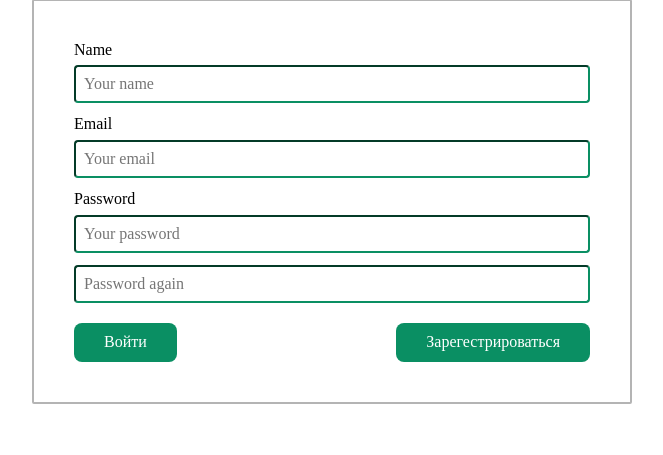
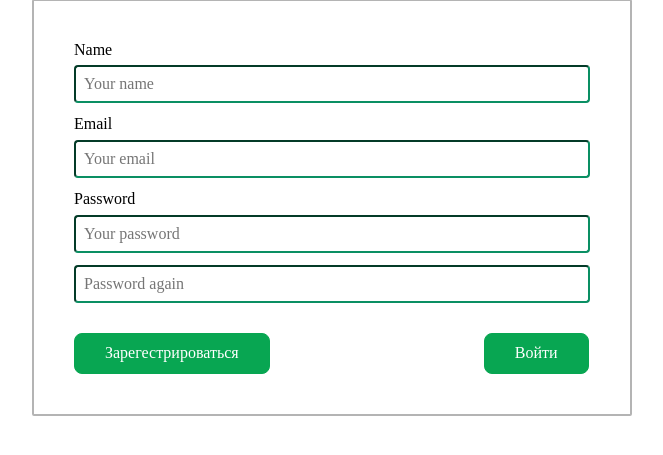
Before and after one commit to oloven1337/toDoList, a PHP site: page /signup.html in a window 1280 px wide. Shown: the part 91-546 px from the top of the page, without its empty margins (308-971 px from the left). Run offline with PHP 8.4, Linux system fonts and the light colour scheme.

Commit message:
design changes

```diff
--- a/css/style.css
+++ b/css/style.css
@@ -19,15 +19,17 @@
   border-radius: 2px;
 }
 
+.signup-form__window {
+  margin-bottom: 30px;
+}
+
 .signup-form__btns {
-  display: -webkit-box;
-  display: -ms-flexbox;
-  display: flex;
-  -webkit-box-pack: justify;
-      -ms-flex-pack: justify;
-          justify-content: space-between;
-  margin-top: 20px;
-  display: flex;
+  display: inline;
+}
+
+.btn_signin {
+  position: relative;
+  left: 210px;
 }
 
 .signup {
@@ -63,20 +65,19 @@ label {
 .button {
   cursor: pointer;
   font-weight: 400;
-  border: 0;
   color: #fff;
-  border-color: #0a8f63;
-  background-color: #0a8f63;
+  border: 1px solid #08a652;
+  background-color: #08a652;
   border-radius: 8px;
   padding: 10px 30px;
 }
 
 .button:hover {
+  border: 1px solid #08a652;
   -webkit-transition: 0.4s;
   transition: 0.4s;
-  color: xrgba(248, 248, 248, 0.658);
-  color: #fff;
-  background-color: rgba(233, 72, 8, 0.952);
+  color: #08a652;
+  background-color: inherit;
   border-radius: 8px;
 }
 
@@ -102,14 +103,26 @@ li {
   border-radius: 2px;
 }
 
+li span {
+  color: #08a652;
+  font-size: 18px;
+}
+
 li:hover {
-  background-color: #0a8f63;
+  background-color: #08a652;
   color: #fff;
   -webkit-transition: 0.6s;
   transition: 0.6s;
   font-size: 22px;
   -webkit-box-shadow: 0 0 0 0.2rem rgba(0, 255, 179, 0.25);
           box-shadow: 0 0 0 0.2rem rgba(0, 255, 179, 0.25);
+}
+
+li:hover span {
+  -webkit-transition: 0.6s;
+  transition: 0.6s;
+  color: #fff;
+  font-size: 24px;
 }
 
 .list-group__items {
--- a/js/app.js
+++ b/js/app.js
@@ -58,5 +58,3 @@ function createElement() {
     inputAddTask.style.outlineColor = 'red'
   }
 }
-
-///////////
--- a/scss/_index.scss
+++ b/scss/_index.scss
@@ -1,3 +1,5 @@
+$mainColor: #08a652;
+
 .container {
   max-width: 1200px;
   margin: 0 auto;
@@ -19,12 +21,24 @@ li {
   padding: 15px 25px;
   border-radius: 2px;
 
+  span {
+    color: $mainColor;
+    font-size: 18px;
+  }
+  // #08a652
+  // #0a8f63
   &:hover {
-    background-color: #0a8f63;
+    background-color: $mainColor;
     color: #fff;
     transition: 0.6s;
     font-size: 22px;
     box-shadow: 0 0 0 0.2rem rgba(0, 255, 179, 0.25);
+
+    span {
+      transition: 0.6s;
+      color: #fff;
+      font-size: 24px;
+    }
   }
 }
 
--- a/scss/_signup.scss
+++ b/scss/_signup.scss
@@ -17,6 +17,11 @@
   border: 2px solid rgb(180, 180, 180);
   border-radius: 2px;
 
+  &__window {
+    margin-bottom: 30px;
+  }
+
+
   &__window {}
 
   &__inner {}
@@ -26,13 +31,16 @@
 
 
 .signup-form__btns {
-  display: flex;
-  justify-content: space-between;
-  margin-top: 20px;
-  display: flex;
+  display: inline;
 }
 
+.btn_signin {
+  position: relative;
+  left: 210px;
+}
 
+.btn_signup {
+}
 
 .signup {
   padding: 10px;
--- a/scss/components/_buttons.scss
+++ b/scss/components/_buttons.scss
@@ -1,18 +1,19 @@
+$mainColor: #08a652;
+
 .button {
   cursor: pointer;
   font-weight: 400;
-  border: 0;
   color: #fff;
-  border-color: #0a8f63;
-  background-color: #0a8f63;
+  border: 1px solid $mainColor;
+  background-color: $mainColor;
   border-radius: 8px;
   padding: 10px 30px;
 
   &:hover {
+    border: 1px solid $mainColor;
     transition: 0.4s;
-    color: xrgba(248, 248, 248, 0.658);
-    color: #fff;
-    background-color: rgba(233, 72, 8, 0.952);
+    color: $mainColor;
+    background-color: inherit;
     border-radius: 8px;
   }
 }
--- a/signup.html
+++ b/signup.html
@@ -29,9 +29,9 @@
           <input class="input-pass" type="password" placeholder="Password again">
         </div>
         <div class="signup-form__btns">
-          <button class="button">Войти</button>
-          <button class="button">Зарегестрироваться</button>
+          <button class="button btn_signup">Зарегестрироваться</button>
         </div>
+        <button class="button btn_signin">Войти</button>
       </form>
     </div>
   </section>
```
Also changed, not shown: 1 other file.
